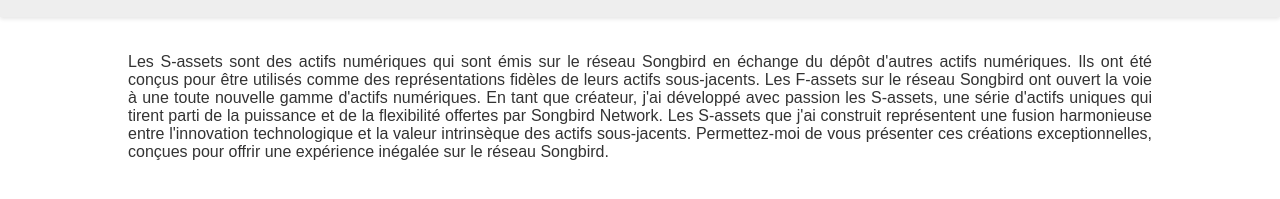
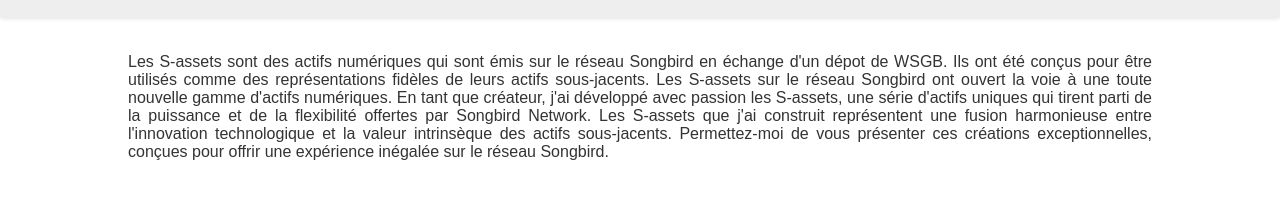
Before and after one commit to olimpikel/olimpikel.github.io, a plain HTML site: page index.html in a window 1280 px wide. Shown: the part 173-372 px from the top of the page. Drawn offline with Linux system fonts and the light colour scheme.

Commit message:
Update index.html

```diff
--- a/index.html
+++ b/index.html
@@ -64,8 +64,10 @@
     </div>
     <div id="content">
         <p>
-            Les S-assets sont des actifs numériques qui sont émis sur le réseau Songbird en échange du dépôt d'autres actifs numériques. Ils ont été conçus pour être utilisés comme des représentations fidèles de leurs actifs sous-jacents.
-      Les F-assets sur le réseau Songbird ont ouvert la voie à une toute nouvelle gamme d'actifs numériques. En tant que créateur, j'ai développé avec passion les S-assets, une série d'actifs uniques qui tirent parti de la puissance et de la flexibilité offertes par Songbird Network. Les S-assets que j'ai construit représentent une fusion harmonieuse entre l'innovation technologique et la valeur intrinsèque des actifs sous-jacents. Permettez-moi de vous présenter ces créations exceptionnelles, conçues pour offrir une expérience inégalée sur le réseau Songbird.
+            Les S-assets sont des actifs numériques qui sont émis sur le réseau Songbird en échange d'un dépot de WSGB. Ils ont été conçus pour être utilisés comme des représentations fidèles de leurs actifs sous-jacents.
+      Les S-assets sur le réseau Songbird ont ouvert la voie à une toute nouvelle gamme d'actifs numériques. En tant que créateur, j'ai développé avec passion les S-assets, une série d'actifs uniques qui tirent parti de la puissance et de la flexibilité offertes par Songbird Network.
+           Les S-assets que j'ai construit représentent une fusion harmonieuse entre l'innovation technologique et la valeur intrinsèque des actifs sous-jacents.
+            Permettez-moi de vous présenter ces créations exceptionnelles, conçues pour offrir une expérience inégalée sur le réseau Songbird.
         </p>
     </div>
 </body>
```
